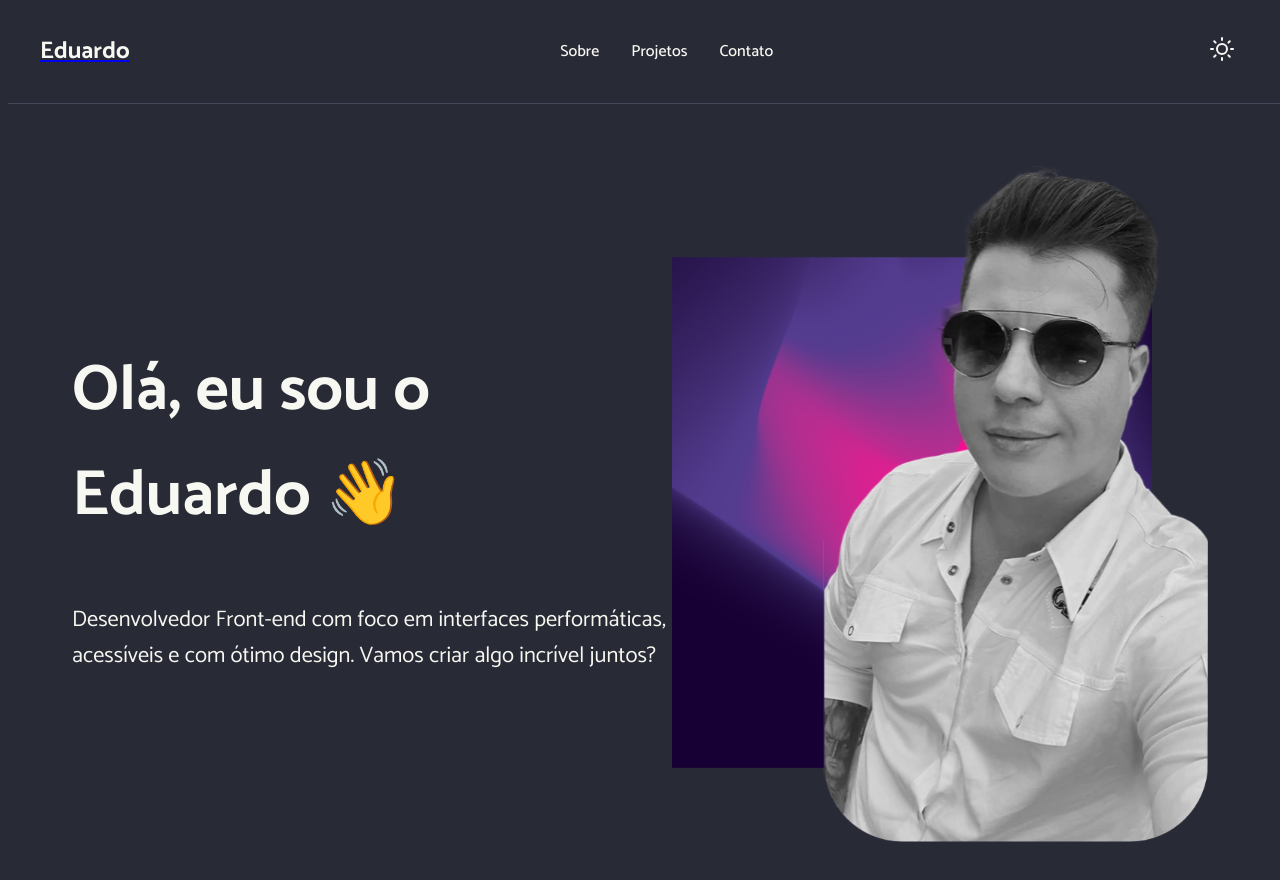
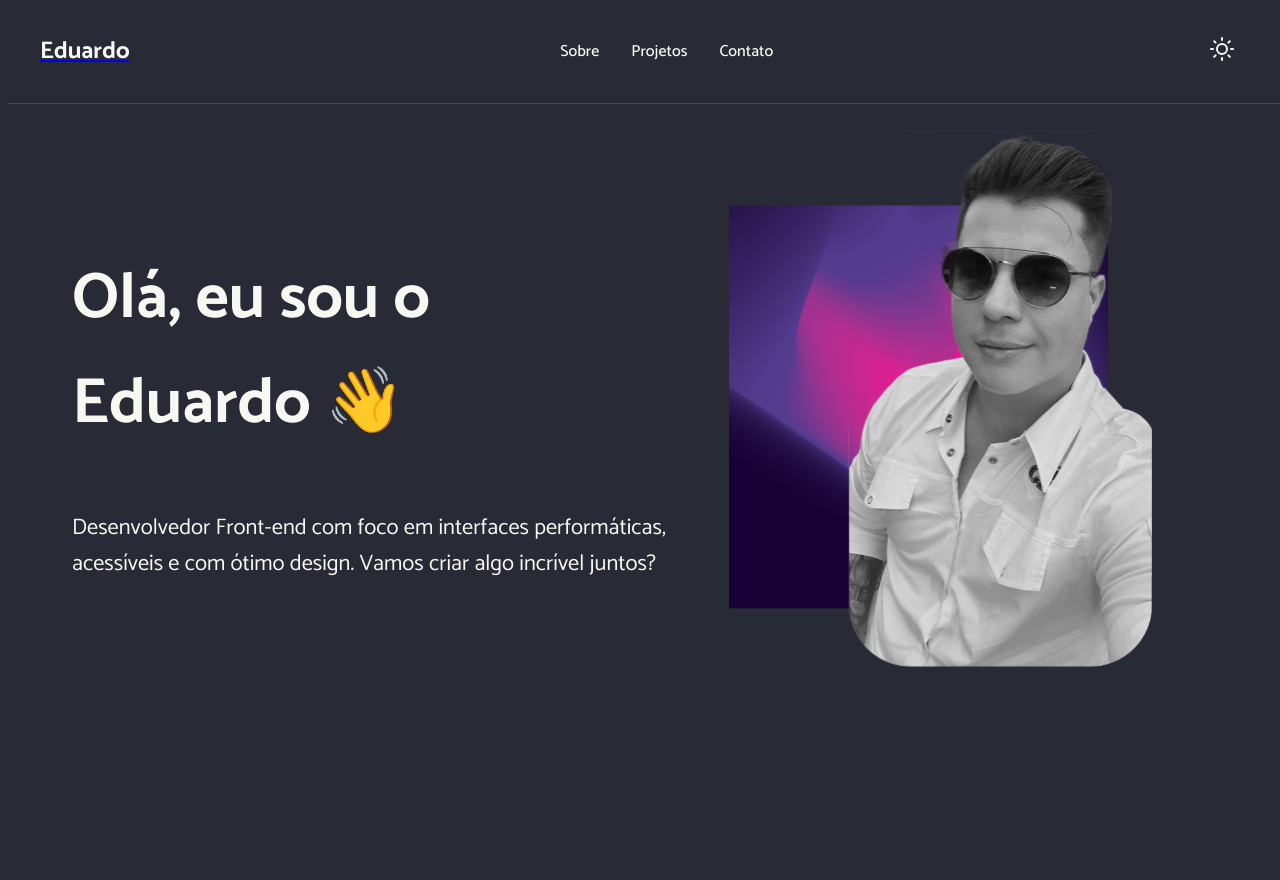
Before and after one commit to eosantos/portifolio-3.0, a Next.js app: page / in a window 1280 px wide. Shown: the top 880 px of the page. After the commit the page ends 800 px from the top, so only its background shows below. Built offline with nearby package versions, Linux system fonts and the light colour scheme.

Commit message:
feat: ajustes finos no componente PerfilImage.

```diff
--- a/src/components/perfilImage.tsx
+++ b/src/components/perfilImage.tsx
@@ -1,38 +1,23 @@
-import Image from 'next/image';
 import styled from 'styled-components';
 import { media } from '../styles/media';
 
 const ImageWrapper = styled.div`
-  margin-top: 2rem;
+  width: 50%;
+  aspect-ratio: 1 / 1;
+  border-radius: 12px;
 
-  img {
-    width: 100%;
-    max-width: 650px;
-    height: auto; /* mantém a proporção */
-    border-radius: 12px;
-    background-color: ${({ theme }) => theme.background}; /* opcional */
-
-    ${media.lessThan('lg')} {
-      max-height: 350px;
-      width: auto; /* para manter proporção na media query */
-    }
-  }
+  background-image: url('/assets/img/eu.svg');
+  background-repeat: no-repeat;
+  background-position: center;
+  background-size: contain; /* 👉 Faz a imagem caber sem cortar */
+  background-color: ${({ theme }) => theme.background};
 
   ${media.lessThan('lg')} {
+    width: 70%;
+    aspect-ratio: 1 / 1;
     margin-top: 0;
   }
 `;
-
 export default function PerfilImage() {
-  return (
-    <ImageWrapper>
-      <Image
-        src="/assets/eu.svg"
-        alt="Eduardo"
-        width={650}
-        height={650}
-        priority
-      />
-    </ImageWrapper>
-  );
+  return <ImageWrapper />;
 }
--- a/src/sections/Home/index.tsx
+++ b/src/sections/Home/index.tsx
@@ -1,7 +1,7 @@
 'use client';
 
 import styled from 'styled-components';
-import ImageWrapper from '../../components/PerfilImage';
+import PerfilImage from '../../components/PerfilImage';
 import { media } from '../../styles/media';
 
 const Container = styled.section`
@@ -60,7 +60,7 @@ export default function HomeSection() {
           acessíveis e com ótimo design. Vamos criar algo incrível juntos?
         </p>
       </Content>
-      <ImageWrapper />
+      <PerfilImage />
     </Container>
   );
 }
```
Also changed, not shown: public/assets/img/eu.svg (renamed from public/assets/eu.svg).
